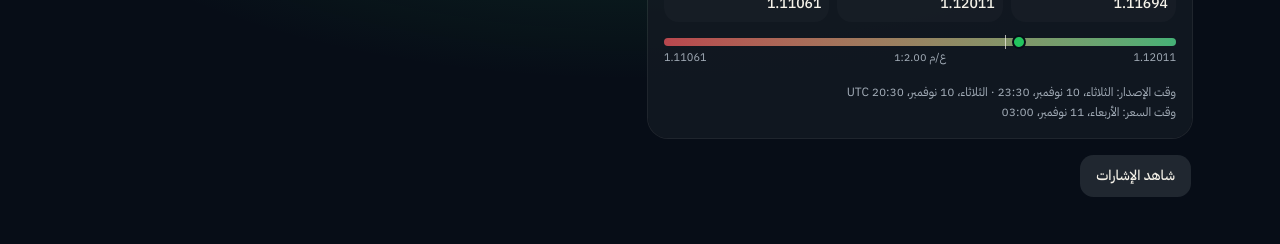
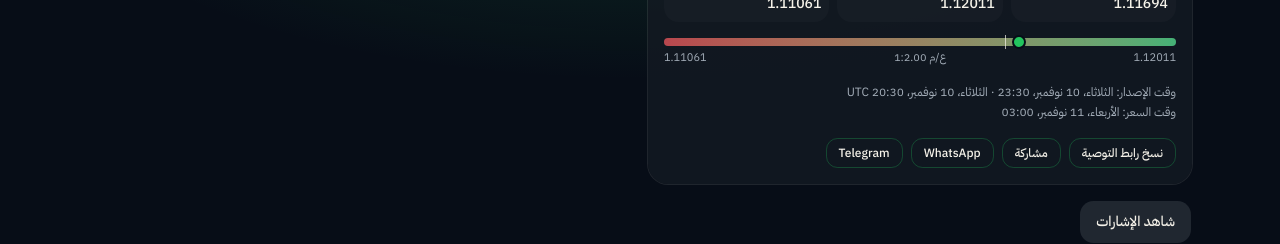
Before and after one commit to sxatrader-cmd/Forex-perfect-Signals, a Next.js app: page / in a window 1280 px wide. Shown: the part 2480-2724 px from the top of the page. Built offline with nearby package versions, Linux system fonts and the light colour scheme.

Commit message:
Add copy link and share buttons to signal cards

```diff
--- /dev/null
+++ b/src/components/share-signal.tsx
@@ -0,0 +1,78 @@
+"use client";
+
+import { useState } from "react";
+import { formatPrice, pairLabel } from "@/lib/format";
+import { useI18n } from "@/lib/i18n";
+import type { Signal } from "@/lib/types";
+
+const SITE = (process.env.NEXT_PUBLIC_SITE_URL || "").replace(/\/$/, "");
+
+export function signalUrl(lang: string, pair: string) {
+  return `${SITE}/${lang}/signals/${pair.toLowerCase()}/`;
+}
+
+export function ShareSignal({ signal }: { signal: Signal }) {
+  const { lang } = useI18n();
+  const [done, setDone] = useState(false);
+  const ar = lang === "ar";
+  const url = signalUrl(lang, signal.pair);
+  const side = signal.direction === "BUY" ? (ar ? "شراء" : "BUY") : ar ? "بيع" : "SELL";
+  const text = ar
+    ? `توصية 964FX: ${pairLabel(signal.pair)} ${side}\nالدخول ${formatPrice(signal.pair, signal.entry)} · الستوب ${formatPrice(signal.pair, signal.sl)} · الهدف ${formatPrice(signal.pair, signal.tp)}`
+    : `964FX signal: ${pairLabel(signal.pair)} ${side}\nEntry ${formatPrice(signal.pair, signal.entry)} · SL ${formatPrice(signal.pair, signal.sl)} · TP ${formatPrice(signal.pair, signal.tp)}`;
+
+  async function copy() {
+    try {
+      await navigator.clipboard.writeText(url);
+    } catch {
+      const el = document.createElement("textarea");
+      el.value = url;
+      document.body.appendChild(el);
+      el.select();
+      document.execCommand("copy");
+      el.remove();
+    }
+    setDone(true);
+    setTimeout(() => setDone(false), 2000);
+  }
+
+  async function share() {
+    if (navigator.share) {
+      try {
+        await navigator.share({ title: "964FX", text, url });
+        return;
+      } catch {
+        return;
+      }
+    }
+    copy();
+  }
+
+  const btn = "rounded-md border border-border px-3 py-1.5 text-xs font-medium hover:bg-muted transition-colors";
+  return (
+    <div className="flex flex-wrap items-center gap-2">
+      <button type="button" onClick={copy} className={btn}>
+        {done ? (ar ? "تم النسخ ✓" : "Copied ✓") : ar ? "نسخ رابط التوصية" : "Copy signal link"}
+      </button>
+      <button type="button" onClick={share} className={btn}>
+        {ar ? "مشاركة" : "Share"}
+      </button>
+      <a
+        className={btn}
+        target="_blank"
+        rel="noopener noreferrer"
+        href={`https://wa.me/?text=${encodeURIComponent(`${text}\n${url}`)}`}
+      >
+        WhatsApp
+      </a>
+      <a
+        className={btn}
+        target="_blank"
+        rel="noopener noreferrer"
+        href={`https://t.me/share/url?url=${encodeURIComponent(url)}&text=${encodeURIComponent(text)}`}
+      >
+        Telegram
+      </a>
+    </div>
+  );
+}
--- a/src/components/signal-card.tsx
+++ b/src/components/signal-card.tsx
@@ -2,6 +2,7 @@
 
 import { Badge } from "@/components/ui/badge";
 import { Card, CardContent, CardHeader, CardTitle } from "@/components/ui/card";
+import { ShareSignal } from "@/components/share-signal";
 import { UpdatesTimeline } from "@/components/updates-timeline";
 import { formatPips, formatPrice, formatWhen, pairLabel } from "@/lib/format";
 import { useI18n } from "@/lib/i18n";
@@ -66,6 +67,7 @@ export function SignalCard({ signal, compact = false }: { signal: Signal; compac
           <br />
           {t.quoteTime}: {formatWhen(signal.priceAsOf, "Asia/Baghdad", lang)}
         </p>
+        {signal.status === "closed" ? null : <ShareSignal signal={signal} />}
         {compact ? null : (
           <>
             <div>
```
